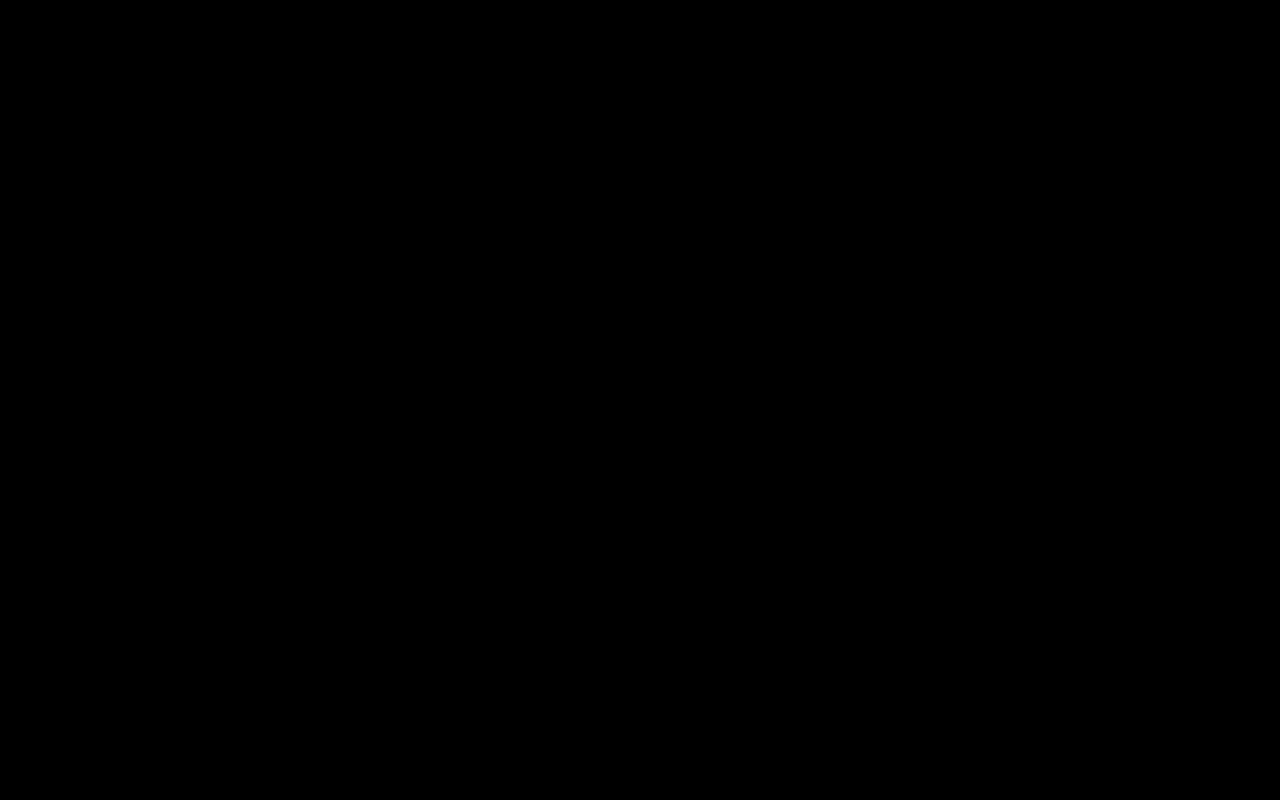
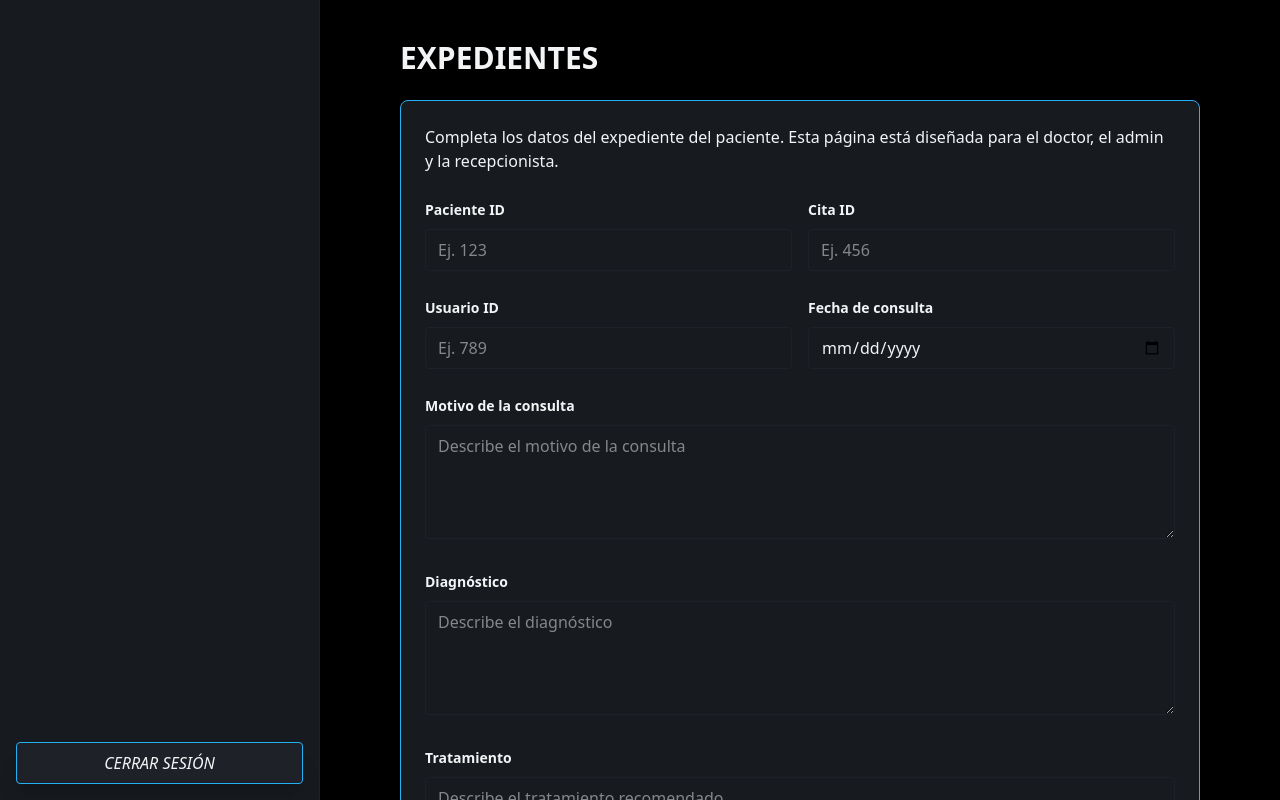
Before and after one commit to OmarZamoranoGarcia/ClinicaDental, a Next.js app in the folder dentistaa/: page /expedientes in a window 1280 px wide. Before the commit this address had no page. Built offline with nearby package versions, Linux system fonts and the light colour scheme.

Commit message:
Agregue .env, agregue front de expedientes, falta la logica

```diff
--- a/dentistaa/src/app/db/db.js
+++ b/dentistaa/src/app/db/db.js
@@ -1,18 +1,18 @@
 import sql from 'mssql';
 
 const config = {
-    user: "sa",
-    password: "Zago0413",
-    server: "localhost",
-    database: "ClinicaDental",
-    port: 1433,
+    user: process.env.DB_USER,
+    password: process.env.DB_PASSWORD,
+    server: process.env.DB_SERVER,
+    database: process.env.DB_NAME,
+    port: Number(process.env.DB_PORT),
     options: {
-        encrypt: true,
-        trustServerCertificate: true,
-        enableArithAbort: true,
+        encrypt: process.env.DB_ENCRYPT === "true",
+        trustServerCertificate: process.env.DB_TRUST_CERT === "true",
+        enableArithAbort: process.env.DB_ENABLE_ARITH_ABORT === "true",
     },
-    connectionTimeout: 30000,
-    requestTimeout: 30000
+    connectionTimeout: Number(process.env.DB_CONN_TIMEOUT),
+    requestTimeout: Number(process.env.DB_REQ_TIMEOUT),
 };
 
 let pool = null;
--- /dev/null
+++ b/dentistaa/src/app/expedientes/page.js
@@ -0,0 +1,180 @@
+"use client";
+
+import Sidebar from "@/components/barralateral/sidebar";
+
+export default function Expedientes() {
+  return (
+    <div
+      className="flex h-screen"
+      style={{ backgroundColor: "var(--main_black)", color: "var(--white)" }}
+    >
+      <Sidebar />
+
+      <main className="flex-1 py-10 px-6 lg:px-20 relative overflow-y-auto">
+        <h1
+          className="text-3xl font-bold mb-6"
+          style={{ color: "var(--white)" }}
+        >
+          EXPEDIENTES
+        </h1>
+
+        <div
+          className="shadow-xl rounded-lg p-6"
+          style={{
+            border: `1px solid var(--main_blue)`,
+            backgroundColor: "var(--main_gray)",
+          }}
+        >
+          <p className="mb-6" style={{ color: "var(--white)" }}>
+            Completa los datos del expediente del paciente. Esta página está diseñada para el doctor, el admin y la recepcionista.
+          </p>
+
+          <form className="grid gap-6">
+            <div className="grid gap-4 lg:grid-cols-2">
+              <label className="block">
+                <span className="text-sm font-semibold" style={{ color: "var(--white)" }}>
+                  Paciente ID
+                </span>
+                <input
+                  type="text"
+                  placeholder="Ej. 123"
+                  className="mt-2 w-full rounded px-3 py-2"
+                  style={{
+                    backgroundColor: "transparent",
+                    border: `1px solid var(--light_gray)`,
+                    color: "var(--white)",
+                  }}
+                />
+              </label>
+
+              <label className="block">
+                <span className="text-sm font-semibold" style={{ color: "var(--white)" }}>
+                  Cita ID
+                </span>
+                <input
+                  type="text"
+                  placeholder="Ej. 456"
+                  className="mt-2 w-full rounded px-3 py-2"
+                  style={{
+                    backgroundColor: "transparent",
+                    border: `1px solid var(--light_gray)`,
+                    color: "var(--white)",
+                  }}
+                />
+              </label>
+            </div>
+
+            <div className="grid gap-4 lg:grid-cols-2">
+              <label className="block">
+                <span className="text-sm font-semibold" style={{ color: "var(--white)" }}>
+                  Usuario ID
+                </span>
+                <input
+                  type="text"
+                  placeholder="Ej. 789"
+                  className="mt-2 w-full rounded px-3 py-2"
+                  style={{
+                    backgroundColor: "transparent",
+                    border: `1px solid var(--light_gray)`,
+                    color: "var(--white)",
+                  }}
+                />
+              </label>
+
+              <label className="block">
+                <span className="text-sm font-semibold" style={{ color: "var(--white)" }}>
+                  Fecha de consulta
+                </span>
+                <input
+                  type="date"
+                  className="mt-2 w-full rounded px-3 py-2"
+                  style={{
+                    backgroundColor: "transparent",
+                    border: `1px solid var(--light_gray)`,
+                    color: "var(--white)",
+                  }}
+                />
+              </label>
+            </div>
+
+            <label className="block">
+              <span className="text-sm font-semibold" style={{ color: "var(--white)" }}>
+                Motivo de la consulta
+              </span>
+              <textarea
+                rows="4"
+                placeholder="Describe el motivo de la consulta"
+                className="mt-2 w-full rounded px-3 py-2"
+                style={{
+                  backgroundColor: "transparent",
+                  border: `1px solid var(--light_gray)`,
+                  color: "var(--white)",
+                }}
+              />
+            </label>
+
+            <label className="block">
+              <span className="text-sm font-semibold" style={{ color: "var(--white)" }}>
+                Diagnóstico
+              </span>
+              <textarea
+                rows="4"
+                placeholder="Describe el diagnóstico"
+                className="mt-2 w-full rounded px-3 py-2"
+                style={{
+                  backgroundColor: "transparent",
+                  border: `1px solid var(--light_gray)`,
+                  color: "var(--white)",
+                }}
+              />
+            </label>
+
+            <label className="block">
+              <span className="text-sm font-semibold" style={{ color: "var(--white)" }}>
+                Tratamiento
+              </span>
+              <textarea
+                rows="4"
+                placeholder="Describe el tratamiento recomendado"
+                className="mt-2 w-full rounded px-3 py-2"
+                style={{
+                  backgroundColor: "transparent",
+                  border: `1px solid var(--light_gray)`,
+                  color: "var(--white)",
+                }}
+              />
+            </label>
+
+            <label className="block">
+              <span className="text-sm font-semibold" style={{ color: "var(--white)" }}>
+                Observaciones
+              </span>
+              <textarea
+                rows="4"
+                placeholder="Notas adicionales"
+                className="mt-2 w-full rounded px-3 py-2"
+                style={{
+                  backgroundColor: "transparent",
+                  border: `1px solid var(--light_gray)`,
+                  color: "var(--white)",
+                }}
+              />
+            </label>
+
+            <button
+              type="button"
+              className="mt-3 w-full rounded py-3 font-semibold shadow-xl"
+              style={{
+                backgroundColor: "var(--main_blue)",
+                border: `1px solid var(--white)`,
+                color: "var(--white)",
+              }}
+            >
+              GUARDAR EXPEDIENTE
+            </button>
+          </form>
+        </div>
+      </main>
+    </div>
+  );
+}
--- a/dentistaa/src/components/barralateral/sidebar.js
+++ b/dentistaa/src/components/barralateral/sidebar.js
@@ -1,6 +1,7 @@
 "use client";
 
 import Link from "next/link";
+import { useRouter } from "next/navigation";
 import { useEffect, useState } from "react";
 import {
   getCurrentUser,
@@ -12,6 +13,7 @@ import {
 } from "@/lib/auth";
 
 export default function Sidebar() {
+  const router = useRouter();
   const [esRol1, setEsRol1] = useState(false);
   const [esRol2, setEsRol2] = useState(false);
   const [esRol3, setEsRol3] = useState(false);
@@ -27,7 +29,7 @@ export default function Sidebar() {
 
   const handleLogout = () => {
     clearCurrentUser();
-    window.location.href = "/entrada";
+    router.replace("/entrada");
   };
 
   return (
@@ -105,11 +107,34 @@ export default function Sidebar() {
             SERVICIOS
           </Link>
         )}
+
+        {(esRol1 || esRol2 || esRol3) && (
+          <Link
+            href="/expedientes"
+            className="italic w-full py-2 shadow-xl mb-4 rounded text-center block transition delay-20"
+            style={{
+              backgroundColor: "var(--light_gray)",
+              color: "var(--white)",
+              border: `1px solid var(--main_blue)`,
+            }}
+            onMouseEnter={(e) => {
+              e.currentTarget.style.backgroundColor = "var(--main_blue)";
+              e.currentTarget.style.color = "var(--white)";
+            }}
+            onMouseLeave={(e) => {
+              e.currentTarget.style.backgroundColor = "var(--light_gray)";
+              e.currentTarget.style.color = "var(--white)";
+            }}
+          >
+            EXPEDIENTES
+          </Link>
+        )}
       </div>
 
       {/* Botón de CERRAR SESIÓN */}
-      <Link
-        href="/entrada"
+      <button
+        type="button"
+        onClick={handleLogout}
         className="italic w-full py-2 shadow-xl rounded text-center block transition delay-20"
         style={{
           backgroundColor: "var(--light_gray)",
@@ -126,7 +151,7 @@ export default function Sidebar() {
         }}
       >
         CERRAR SESIÓN
-      </Link>
+      </button>
     </aside>
   );
 }
```
